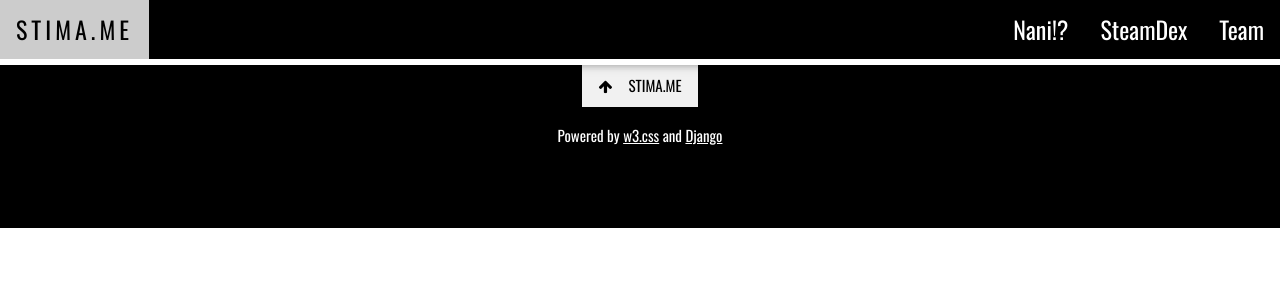
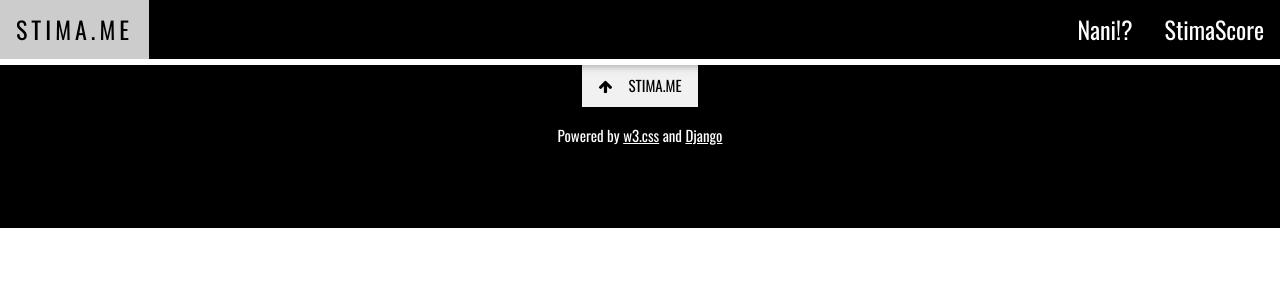
Before and after one commit to iPolarisu/stimame, a Django app: template stima/templates/stima/base/base.html in a window 1280 px wide. Shown: the top 300 px of the page. Run offline with Django 4.2, Linux system fonts and the light colour scheme; the template is opened without the code that fills it, so the values that code supplies are empty.

Commit message:
deleted bad links and deprecated functions like tarro and cash

```diff
--- a/stima/templates/stima/base/base.html
+++ b/stima/templates/stima/base/base.html
@@ -24,13 +24,12 @@
             <div class="w3-bar w3-black w3-card w3-xlarge w3-border-white w3-bottombar" id="myNavbar">
 
                 <!-- Stimame logo -->
-                <a href="http://grupo02.cc3201.dcc.uchile.cl/#home" class="w3-bar-item w3-button w3-wide">STIMA.ME</a>
+                <a href="https://stimame.herokuapp.com/#home" class="w3-bar-item w3-button w3-wide">STIMA.ME</a>
 
                 <!-- Right links -->
                 <div class="w3-right w3-mobile">
-                    <a href="http://grupo02.cc3201.dcc.uchile.cl/#nani" class="w3-bar-item w3-button">Nani!?</a>
-                    <a href="http://grupo02.cc3201.dcc.uchile.cl/#steamdex" class="w3-bar-item w3-button">SteamDex</a>
-                    <a href="http://grupo02.cc3201.dcc.uchile.cl/#team" class="w3-bar-item w3-button">Team</a>
+                    <a href="https://stimame.herokuapp.com/#nani" class="w3-bar-item w3-button">Nani!?</a>
+                    <a href="https://stimame.herokuapp.com/#stima-score" class="w3-bar-item w3-button">StimaScore</a>
                 </div>
             </div>
         </div>
```
